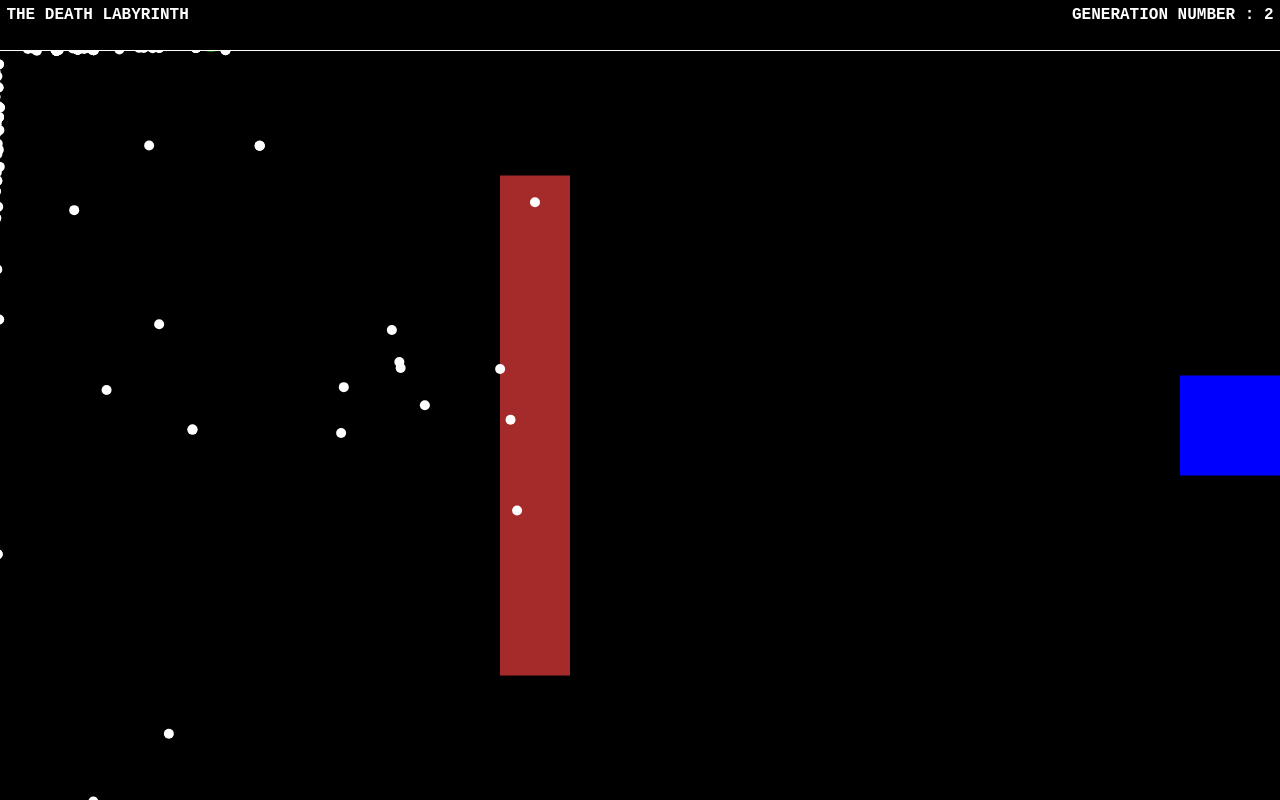
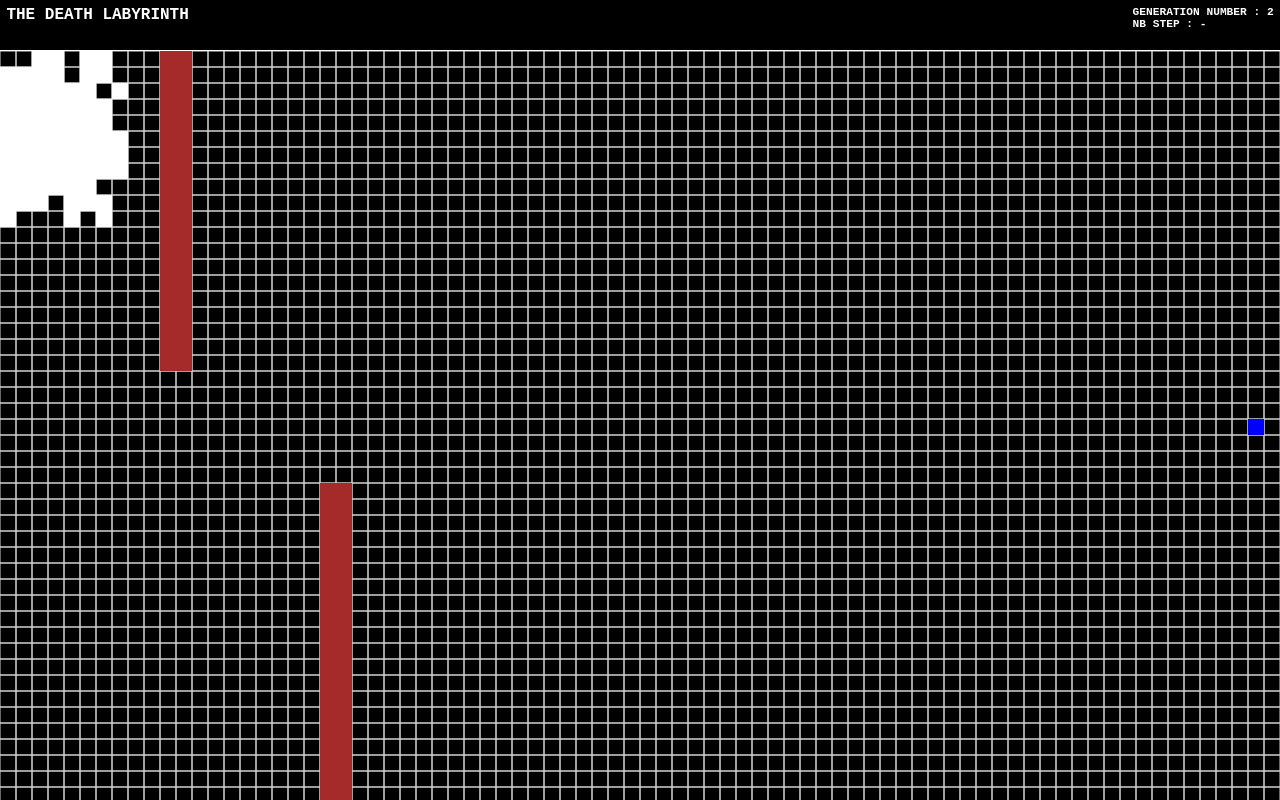
Before and after one commit to verdonarthur/Genetic-Maze-JS, a website built with webpack: page index.html in a window 1280 px wide. Built offline with nearby package versions, Linux system fonts and the light colour scheme.

Commit message:
Update the map in a grid, add 2 obstacles

```diff
--- a/index.html
+++ b/index.html
@@ -29,9 +29,15 @@
             text-transform: uppercase;
         }
 
-        header div{
+        header div {
             max-width: 30%;
             height: 100%;
+        }
+
+        header div ul {
+            margin: 0;
+            font-size: 0.7em;
+            list-style: none;
         }
 
         canvas {
@@ -46,7 +52,12 @@
 <body>
     <header>
         <div>The Death Labyrinth</div>
-        <div>Generation number : <span id="nbGen">1</span></div>
+        <div>
+            <ul>
+                <li>Generation number : <span id="nbGen">1</span></li>
+                <li>Nb step : <span id="nbStep">-</span></li>
+            </ul>
+        </div>
     </header>
     <canvas></canvas>
 </body>
--- a/src/class/Adventurer.js
+++ b/src/class/Adventurer.js
@@ -1,62 +1,62 @@
 import { BrainOfDot } from './BrainOfDot'
 import { MyMath } from './MyMath'
 
+class CAUSE_OF_DEATH { constructor() { this.WALL = false; this.SIDE = false } }
+
 export class Adventurer {
-    constructor(x, y, color, ctx) {
+    constructor(x, y, color, ctx, grid) {
         this.x = x
         this.y = y
         this.color = color
         this.ctx = ctx
 
 
-        this.RADIUS = 5
-        this.SPEED = this.RADIUS / 2
+        this.RADIUS = 10
+        this.SPEED = 1
 
+        this.causeOfDeath = new CAUSE_OF_DEATH
         this.isBest = false
         this.fitness = 0
         this.reachedGoal = false
         this.isDead = false
         this.direction = 0
-        this.brain = new BrainOfDot(2000)
+        this.brain = new BrainOfDot(1000)
     }
 
-    draw() {
-        this.ctx.beginPath();
+    draw(grid) {
+        let tileSize = grid.tileSize
         this.ctx.fillStyle = this.color
-        this.ctx.arc(this.x, this.y, this.RADIUS, 0, 2 * Math.PI);
-        this.ctx.closePath();
-        this.ctx.fill();
+        this.ctx.fillRect(this.x * tileSize, this.y * tileSize, tileSize, tileSize)
     }
 
-    move(deltaT) {
+    move(deltaT, grid) {
         if (this.isDead || this.reachedGoal) {
             return
         }
 
-        //if there are still directions left then set the acceleration as the next PVector in the direcitons array
         if (this.brain.directions.length > this.brain.step) {
-            this.direction = this.brain.directions[this.brain.step];
-            this.brain.step++;
-
-        }
-        //if at the end of the directions array then the dot is dead
-        else {
-            this.isDead = true;
+            this.direction = this.brain.directions[this.brain.step]
+            this.brain.step++
+        } else {
+            this.isDead = true
             return
         }
 
-        let distX = this.SPEED * deltaT * Math.cos(this.direction);
-        let distY = this.SPEED * deltaT * Math.sin(this.direction);
-        this.x += distX;
-        this.y += distY;
+        let specAngle = (Math.PI / 4)
+        this.direction = Math.round(this.direction / specAngle) * specAngle
+
+        this.x += Math.round(this.SPEED * Math.cos(this.direction))
+        this.y += Math.round(this.SPEED * Math.sin(this.direction))
+
     }
 
-    checkCollision(walls) {
+    checkCollision(walls, grid) {
         if (this.isDead || this.reachedGoal)
             return
 
-        if ((this.x < 0 || this.x > this.ctx.canvas.width)
-            || (this.y < 0 || this.y > this.ctx.canvas.height)) {
+        if ((this.x < 1 || this.x >= grid.width - 1)
+            || (this.y < 1 || this.y >= grid.height - 1)) {
+            this.causeOfDeath.SIDE = true;
             this.isDead = true
             return
         }
@@ -64,6 +64,7 @@ export class Adventurer {
         walls.forEach(wall => {
             if (wall.isAdventurerColliding(this))
                 this.isDead = true
+            this.causeOfDeath.WALL = true;
         });
     }
 
@@ -71,26 +72,37 @@ export class Adventurer {
         if (this.isDead || this.reachedGoal)
             return
 
-        if ((this.x > dotGoal.x && this.x < dotGoal.x + dotGoal.width)
-            && (this.y > dotGoal.y && this.y < dotGoal.y + dotGoal.height)) {
+        if (
+            ((this.x >= dotGoal.x && this.x < dotGoal.x + dotGoal.width)
+                && (this.y >= dotGoal.y && this.y < dotGoal.y + dotGoal.height))
+            || (this.x == dotGoal.x && this.y == dotGoal.y)
+        ) {
             this.reachedGoal = true
         }
     }
 
     calculateFitness(dotGoal) {
-        //if the dot reached the goal then the fitness is based on the amount of steps it took to get there
+
         if (this.reachedGoal) {
             this.fitness = 1.0 / 16.0 + 10000.0 / (this.brain.step * this.brain.step)
-        }
-        //if the dot didn't reach the goal then the fitness is based on how close it is to the goal
-        else {
-            let distanceToGoal = MyMath.distBetweenTwoPoints(this.x, this.y, dotGoal.x, dotGoal.y)
-            this.fitness = 1.0 / (distanceToGoal * distanceToGoal)
+
+        } else {
+            let distanceToGoal = Math.round(MyMath.distBetweenTwoPoints(this.x, this.y, dotGoal.x, dotGoal.y))
+
+            if (this.causeOfDeath.SIDE) {
+                //distanceToGoal *= 0.7
+            }
+
+            if (this.causeOfDeath.WALL) {
+                //distanceToGoal *= 0.3
+            }
+
+            this.fitness = 1.0 / (distanceToGoal != 0 ? (distanceToGoal * distanceToGoal) : 1)
         }
     }
 
     makeABaby() {
-        let baby = new Adventurer(20, 20, 'white', this.ctx)
+        let baby = new Adventurer(2, 5, 'white', this.ctx)
         baby.brain = this.brain.clone()
         return baby
     }
--- a/src/class/DotGoal.js
+++ b/src/class/DotGoal.js
@@ -1,20 +1,21 @@
-import { Adventurer } from './Adventurer'
 
 export class DotGoal {
-    constructor(ctx) {
-        this.x = ctx.canvas.width - 100
-        this.y = ctx.canvas.height/2 - 50
+    constructor(ctx,grid) {
         this.ctx = ctx
-        this.width = 100
-        this.height = 100
+        this.grid = grid
+        this.width = 1
+        this.height = 1
+
+        this.x = Math.round(grid.width-2)
+        this.y = Math.round(grid.height/2 - 1)
     }
 
-    draw() {
+    draw(grid = this.grid) {
         this.ctx.beginPath();
 
         this.ctx.fillStyle = 'blue'
 
-        this.ctx.fillRect(this.x, this.y, this.width, this.height);
+        this.ctx.fillRect(this.x*grid.tileSize, this.y*grid.tileSize, this.width*grid.tileSize, this.height*grid.tileSize);
 
         this.ctx.closePath();
     }
--- /dev/null
+++ b/src/class/Grid.js
@@ -0,0 +1,39 @@
+export class Grid {
+
+    constructor(ctx, tileSize = 16, gridColor = "lightgrey") {
+
+        this.tileSize = tileSize;
+        this.gridColor = gridColor;
+
+        let canWidth = Math.round(ctx.canvas.width / this.tileSize)
+        let canHeight = Math.round(ctx.canvas.height / this.tileSize)
+
+
+        this.width = canWidth
+        this.height = canHeight
+
+        this.init()
+    }
+
+    init() {
+        this.grid = [];
+        for (let x = 0; x < this.width; x++) {
+            this.grid[x] = [];
+            for (let y = 0; y < this.height; y++) {
+                this.grid[x][y] = {
+                    wall: true
+                }
+            }
+        }
+    }
+
+    draw(ctx) {
+        ctx.strokeStyle = this.gridColor;
+        for (let x = 0; x < this.grid.length; x++) {
+            for (let y = 0; y < this.grid[x].length; y++) {
+                ctx.strokeRect(x * this.tileSize, y * this.tileSize, this.tileSize, this.tileSize);
+            }
+        }
+    }
+
+}
--- a/src/class/MyMath.js
+++ b/src/class/MyMath.js
@@ -7,6 +7,9 @@ export class MyMath {
         let a = x1 - x2;
         let b = y1 - y2;
 
+        if(a==0 && b==0)
+            return 0
+
         return Math.sqrt(a * a + b * b);
     }
 }
--- a/src/class/Population.js
+++ b/src/class/Population.js
@@ -7,18 +7,17 @@ export class Population {
         this.dotsPopulation = []
         this.fitnessSum
         this.gen = 1
-        this.bestDot = 0    //the index of the best dot in the dots[]
-        this.minStep = 10000
+        this.bestDot = 0
+        this.minStep = 1000
 
         for (let i = 0; i < size; i++) {
-            this.dotsPopulation.push(new Adventurer(10, ctx.canvas.height / 2, 'white', ctx))
+            this.dotsPopulation.push(new Adventurer(2, 5, 'white', ctx))
         }
 
     }
 
     checkPopulation() {
         this.dotsPopulation.forEach((dot) => {
-            //if the dot has already taken more steps than the best dot has taken to reach the goal
             if (dot.brain.step > this.minStep) {
                 dot.isDead = true
             }
@@ -81,7 +80,6 @@ export class Population {
      */
     selectParent() {
         let rand = MyMath.random(this.fitnessSum)
-
         let runningSum = 0
 
         for (let i = 0; i < this.dotsPopulation.length; i++) {
@@ -92,7 +90,7 @@ export class Population {
             }
 
         }
-
+        debugger;
         return null
     }
 
@@ -118,7 +116,8 @@ export class Population {
 
         if (this.dotsPopulation[this.bestDot].reachedGoal) {
             this.minStep = this.dotsPopulation[this.bestDot].brain.step
-            console.log("step :", this.minStep)
+
+            $("#nbStep").text(this.minStep)
         }
     }
 }
--- a/src/class/Wall.js
+++ b/src/class/Wall.js
@@ -1,23 +1,25 @@
 export class Wall {
-    constructor(x, y, width, height, ctx) {
-        this.x = x
-        this.y = y
+    constructor(x, y, width, height, ctx, grid) {
         this.ctx = ctx
+        this.grid = grid
         this.width = width
         this.height = height
+
+        this.x = Math.round(x)
+        this.y = Math.round(y)
     }
 
-    draw() {
+    draw(grid = this.grid) {
         this.ctx.beginPath();
 
         this.ctx.fillStyle = 'brown'
 
-        this.ctx.fillRect(this.x, this.y, this.width, this.height);
+        this.ctx.fillRect(this.x * grid.tileSize, this.y * grid.tileSize, this.width * grid.tileSize, this.height * grid.tileSize);
 
         this.ctx.closePath();
     }
 
     isAdventurerColliding(adventurer) {
-        return (adventurer.x > this.x && adventurer.x < this.x + this.width) && (adventurer.y > this.y && adventurer.y < this.y + this.height)
+        return (adventurer.x >= this.x && adventurer.x < this.x + this.width) && (adventurer.y > this.y && adventurer.y < this.y + this.height)
     }
 }
--- a/src/index.js
+++ b/src/index.js
@@ -1,4 +1,5 @@
 import { DotGoal } from './class/DotGoal';
+import { Grid } from './class/Grid';
 import { Population } from './class/Population';
 import { Wall } from './class/Wall';
 
@@ -9,27 +10,35 @@ class Game {
         this.ctx.canvas.width = this.ctx.canvas.clientWidth
         this.ctx.canvas.height = this.ctx.canvas.clientHeight
 
-        this.dotGoal = new DotGoal(this.ctx)
+        this.grid = new Grid(this.ctx)
+
+        this.dotGoal = new DotGoal(this.ctx, this.grid)
 
         this.walls = [
-            //new Wall(470, this.ctx.canvas.height-500, 70, 500, this.ctx),
-            new Wall(500,this.ctx.canvas.height/2-250, 70, 500, this.ctx)
+            new Wall(10, 0, 2, 20, this.ctx, this.grid),
+            new Wall(20, this.grid.height-20, 2, 20, this.ctx, this.grid),
+            //new Wall(500, 0, 70, 700, this.ctx),
+            //new Wall(500,this.ctx.canvas.height/2-250, 35, 500, this.ctx)
         ]
 
         this.population = new Population(1000, this.ctx)
         //this.dotsArray = [new Dot(this.ctx.canvas.width / 2, this.ctx.canvas.height -20, 'red')]
+
     }
 
     mainDraw() {
         this.ctx.clearRect(0, 0, this.ctx.canvas.width, this.ctx.canvas.height);
 
+        this.grid.draw(this.ctx)
         this.walls.forEach((wall) => wall.draw())
 
         this.dotGoal.draw()
 
         this.population.dotsPopulation.forEach((dot) => {
-            dot.draw()
+            dot.draw(this.grid)
         })
+
+
     }
 
     update(deltaT) {
@@ -42,23 +51,28 @@ class Game {
         } else {
             this.population.checkPopulation()
             this.population.dotsPopulation.forEach((dot) => {
-                dot.checkCollision(this.walls)
+                dot.checkCollision(this.walls, this.grid)
                 dot.checkTouchGoal(this.dotGoal)
-                dot.move(deltaT)
+                dot.move(deltaT, this.grid)
             })
         }
     }
 }
 
-let lastTimestamp = 0
+let lastTimestamp = window.performance.now();
 let game = new Game()
 
-const step = (now, lastTime, ctx) => {
-    requestAnimationFrame(time => step(time, now))
-    let deltaT = now - lastTime;
+
+const step = () => {
+
+    let now = window.performance.now();
+    let deltaT = now - lastTimestamp;
+    lastTimestamp = now;
 
     game.mainDraw()
+
     game.update(deltaT)
+
 }
 
-requestAnimationFrame(now => step(now, now))
+let timer = setInterval(step, 1000 / 60)
```
